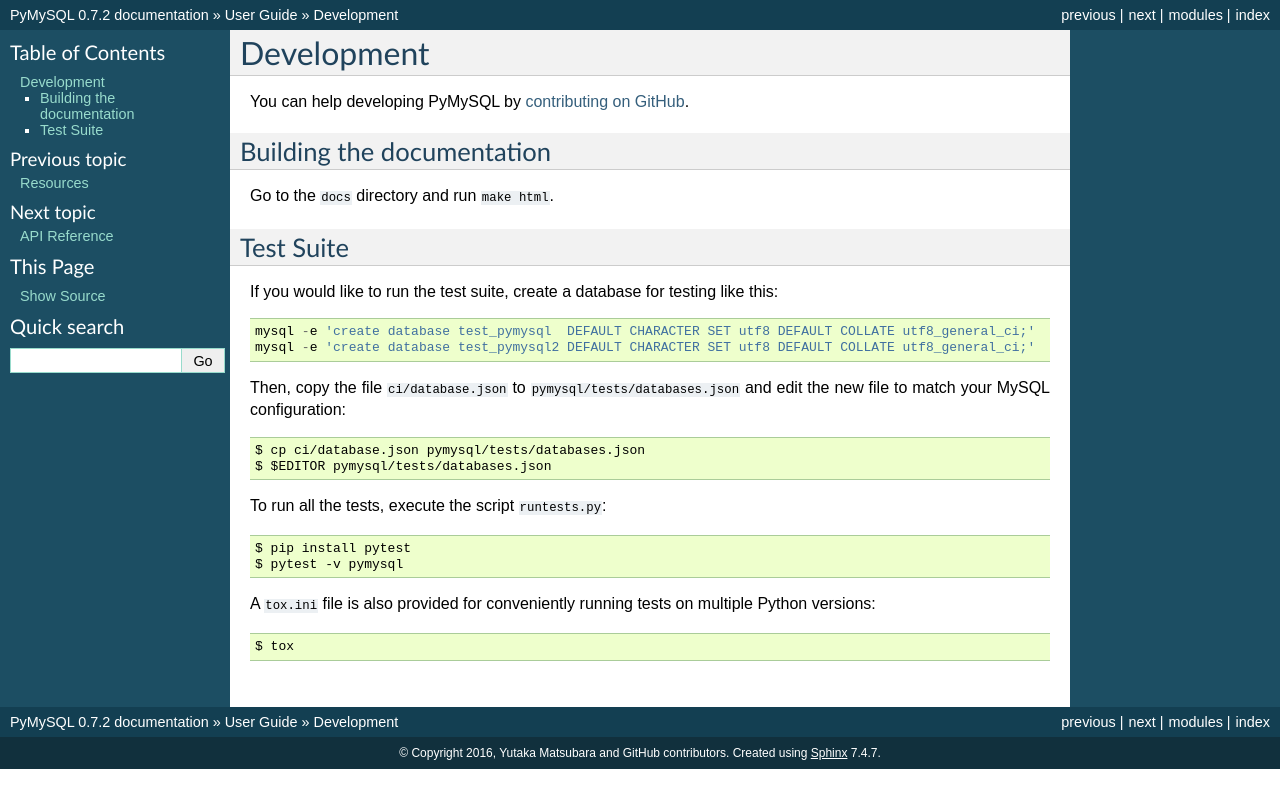
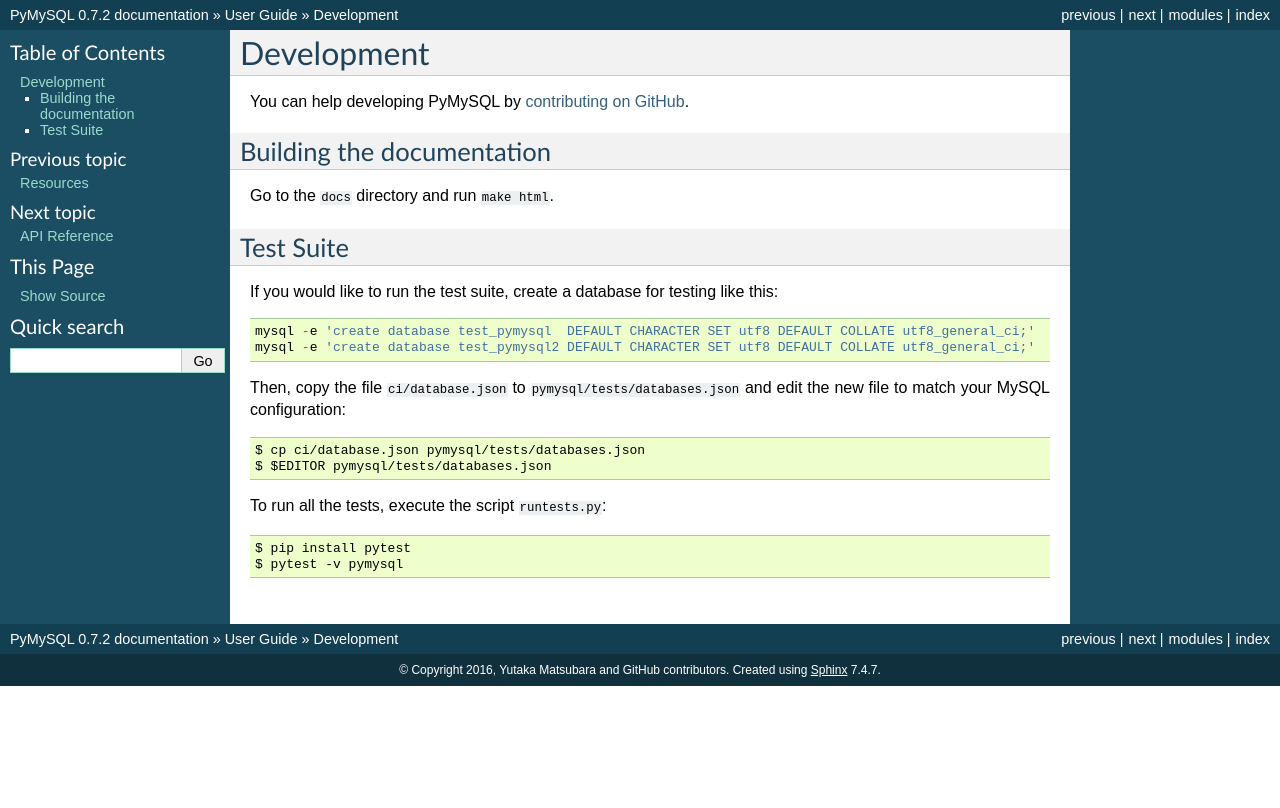
Before and after one commit to PyMySQL/PyMySQL, a Sphinx documentation site: the page built from docs/source/user/development.rst, in a window 1280 px wide. Shown: the top 808 px of the page. Built offline with Sphinx 7.4.7, drawn with Linux system fonts in a browser that asks for light colours.

Commit message:
Remove tox

```diff
--- a/docs/source/user/development.rst
+++ b/docs/source/user/development.rst
@@ -32,8 +32,3 @@
 
     $ pip install pytest
     $ pytest -v pymysql
-
-A ``tox.ini`` file is also provided for conveniently running tests on multiple
-Python versions::
-
-    $ tox
```
Also changed, not shown: 1 other file.
